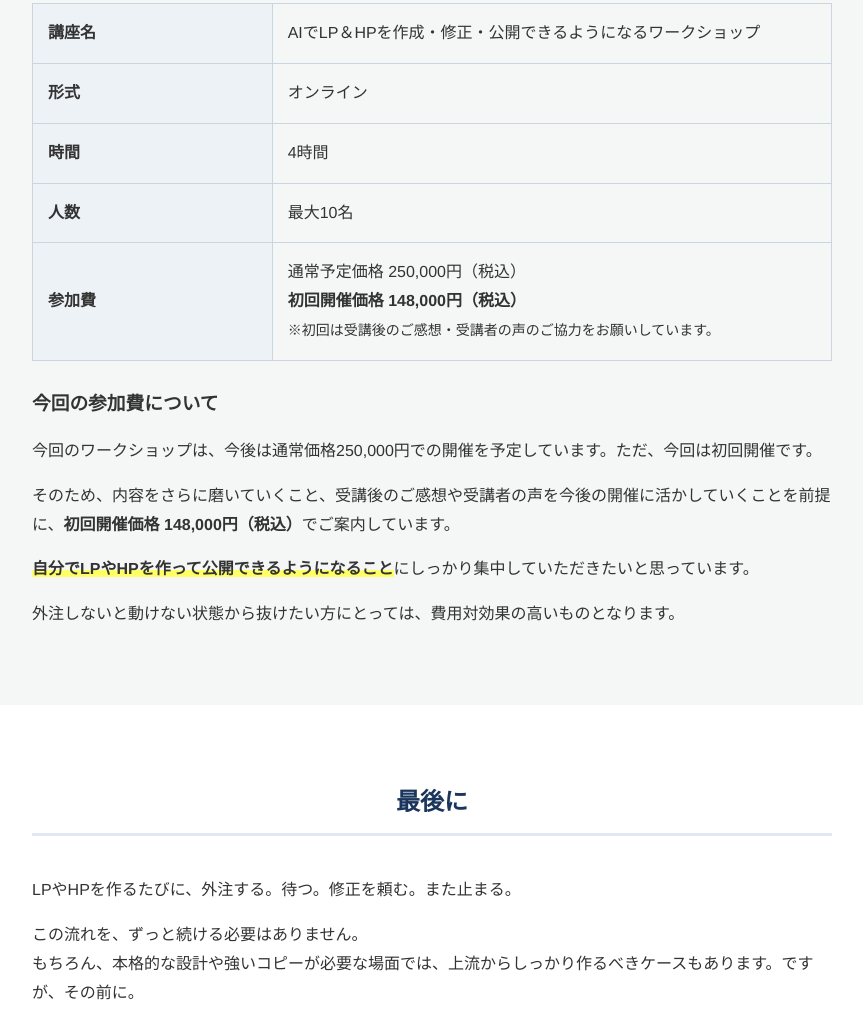
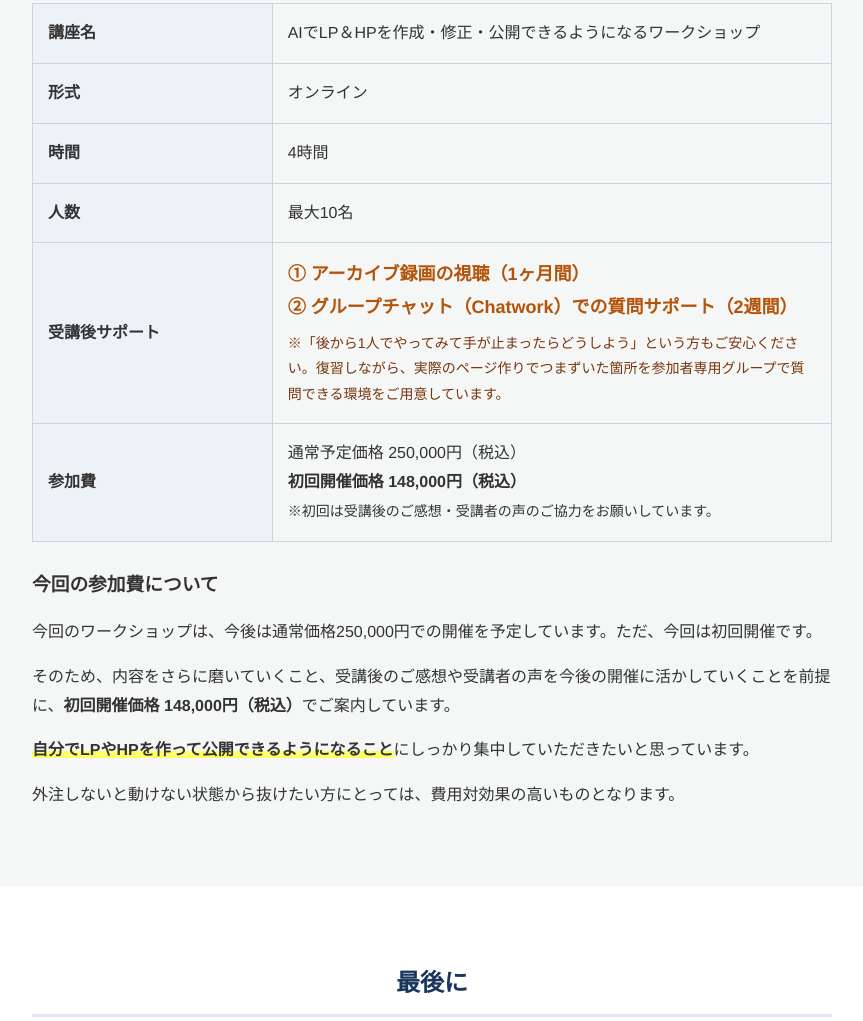
Before and after one commit to create-aquarius/ai-hp-lp, a plain HTML site: page index.html in a window 1280 px wide. Shown: the part 7214-8235 px from the top of the page, without its empty margins (208-1071 px from the left). Drawn offline with Linux system fonts and the light colour scheme.

Commit message:
Update index.html

```diff
--- a/index.html
+++ b/index.html
@@ -363,6 +363,17 @@
                         <th>人数</th>
                         <td>最大10名</td>
                     </tr>
+                    <!-- サポートを強調して追加 -->
+                    <tr class="support-row">
+                        <th>受講後サポート</th>
+                        <td>
+                            <strong style="color: #b45309; font-size: 18px;">① アーカイブ録画の視聴（1ヶ月間）</strong><br>
+                            <strong style="color: #b45309; font-size: 18px;">② グループチャット（Chatwork）での質問サポート（2週間）</strong><br>
+                            <span style="font-size: 14px; color: #78350f; display: inline-block; margin-top: 8px;">
+                                ※「後から1人でやってみて手が止まったらどうしよう」という方もご安心ください。復習しながら、実際のページ作りでつまずいた箇所を参加者専用グループで質問できる環境をご用意しています。
+                            </span>
+                        </td>
+                    </tr>
                     <tr>
                         <th>参加費</th>
                         <td>
```
